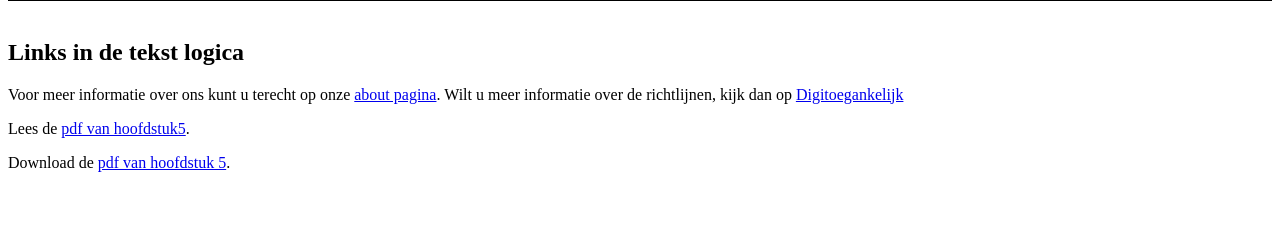
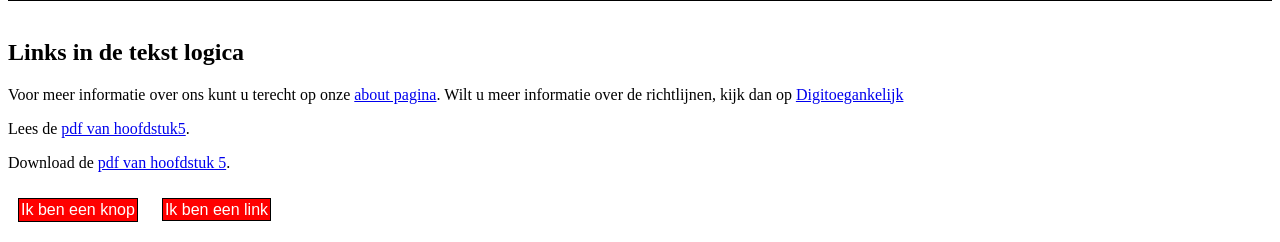
Before and after one commit to michaelbeverborg/links-summary, a plain HTML site: page index.html in a window 1280 px wide. Shown: the part 558-800 px from the top of the page. Drawn offline with Linux system fonts and the light colour scheme.

Commit message:
Button and link comparison

```diff
--- a/index.html
+++ b/index.html
@@ -74,5 +74,9 @@
       Download de
       <a href="./pdf/h05.pdf" download="Hoofdstuk 5">pdf van hoofdstuk 5</a>.
     </p>
+
+    <!-- Button vs link -->
+    <button>Ik ben een knop</button>
+    <a id="fake-button" href="#">Ik ben een link</a>
   </body>
 </html>
--- a/style.css
+++ b/style.css
@@ -2,3 +2,16 @@
   border: 1px solid black;
   background-color: lightskyblue;
 }
+
+button,
+#fake-button {
+  font-family: Arial, Helvetica, sans-serif;
+  font-size: 1em;
+  border: 1px solid black;
+  background-color: red;
+  text-decoration: none;
+  color: white;
+  padding: 2px;
+  margin: 10px;
+  cursor: pointer;
+}
```
